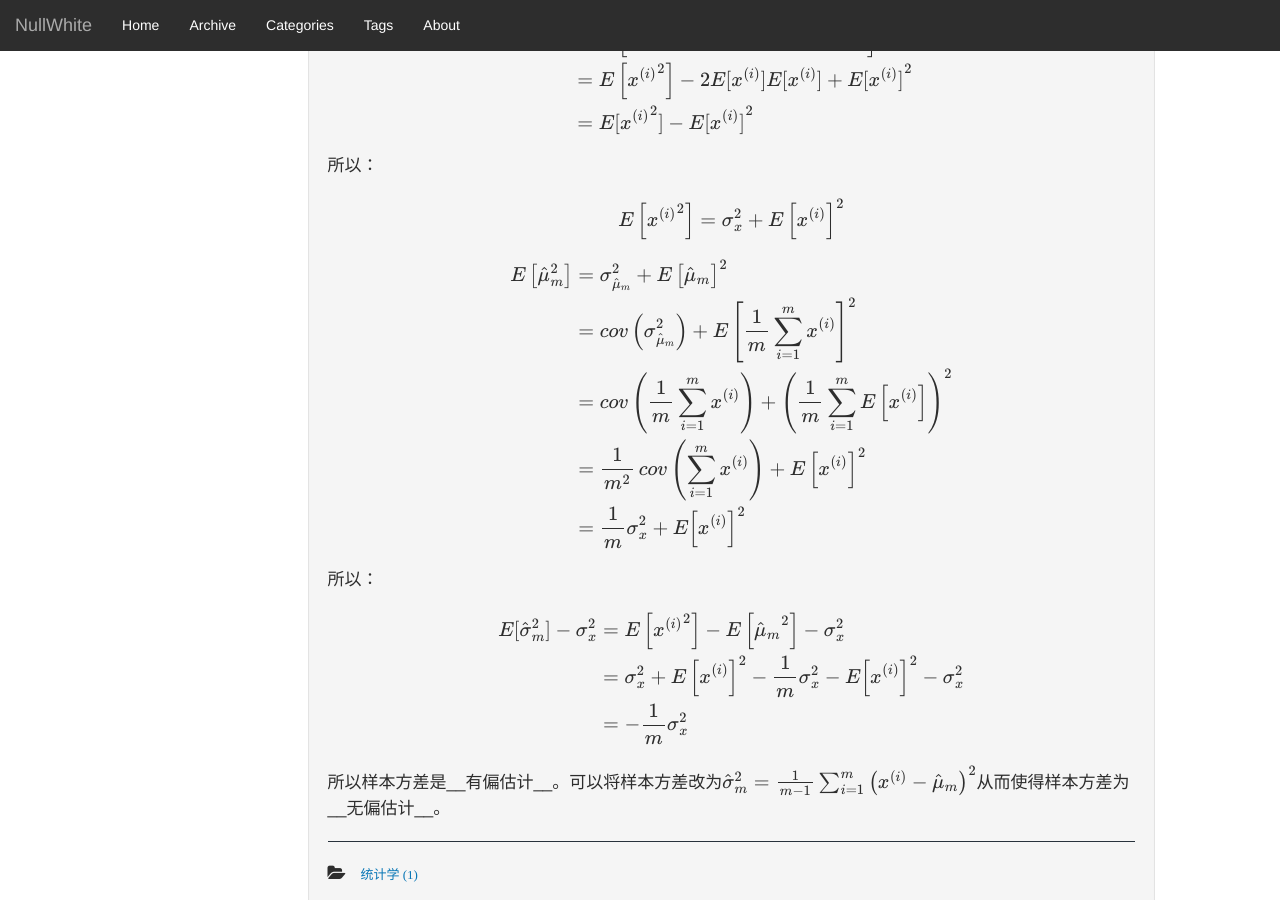
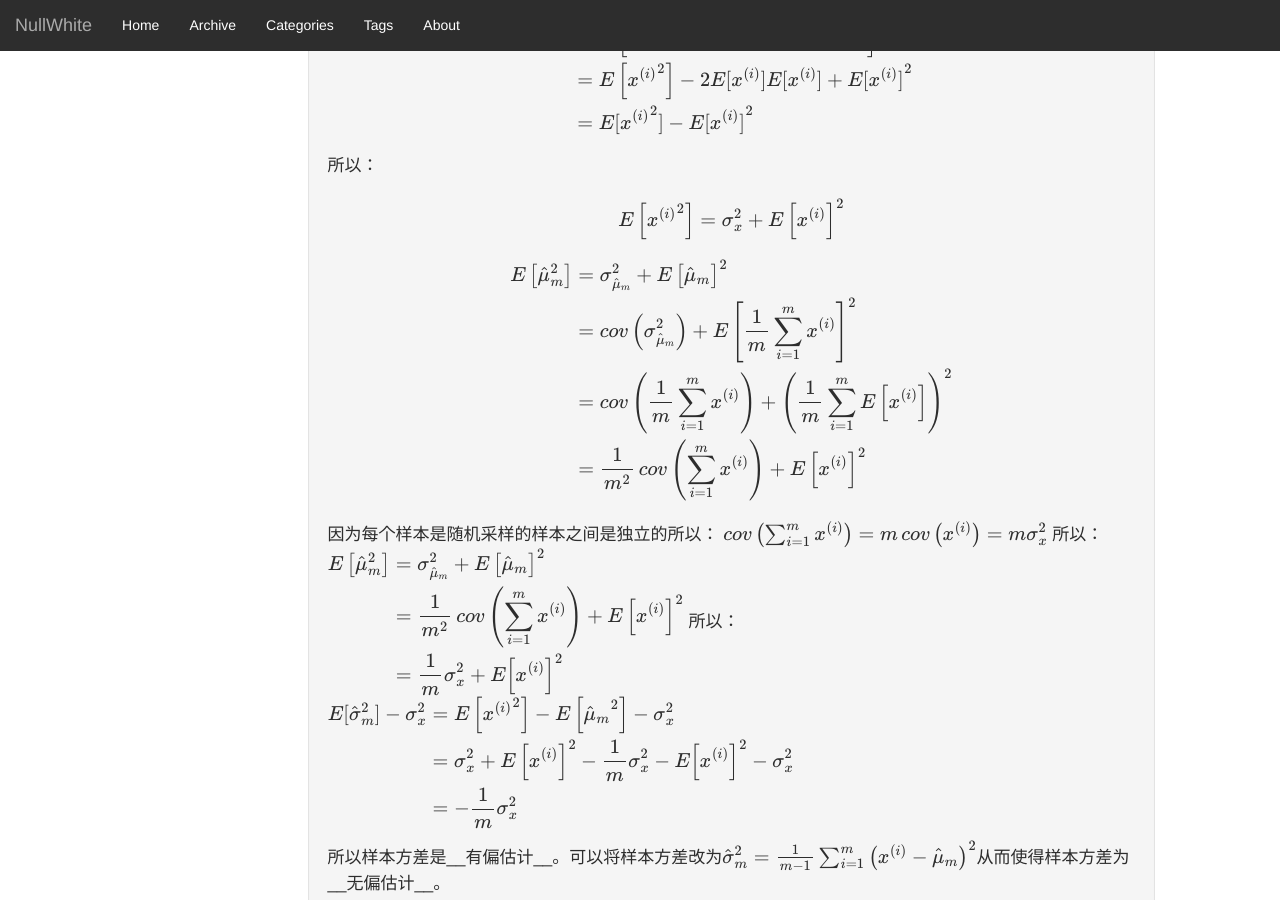
Before and after one commit to NullWhite/NullWhite.github.io, a Jekyll site: the page built from _posts/2017-11-9-高斯分布样本均值与样本方差偏差证明.md, in a window 1280 px wide and 900 px high, scrolled down 1510 px. Built offline with Jekyll 4.4.1, drawn with Linux system fonts in a browser that asks for light colours; formulas are drawn with MathJax 3.

Commit message:
修改高斯分布样本均值与样本方差偏差证明

```diff
--- a/_posts/2017-11-9-高斯分布样本均值与样本方差偏差证明.md
+++ b/_posts/2017-11-9-高斯分布样本均值与样本方差偏差证明.md
@@ -80,13 +80,23 @@ $$
 E\left[\hat\mu_m^2\right]&=\sigma_{\hat\mu_m}^2 + {E\left[\hat\mu_m\right]}^2\\
 &=\mathop{cov}\left(\sigma_{\hat\mu_m}^2\right)+{E\left[\frac{1}{m}\sum_{i=1}^mx^{(i)}\right]}^2\\
 &=\mathop{cov}\left(\frac{1}{m}\sum_{i=1}^mx^{(i)}\right)+\left(\frac{1}{m}\sum_{i=1}^mE\left[x^{(i)}\right]\right)^2\\
+&=\frac{1}{m^2}\mathop{cov}\left(\sum_{i=1}^mx^{(i)}\right)+{E\left[x^{(i)}\right]}^2
+\end{align}
+$$
+
+因为每个样本是随机采样的样本之间是独立的所以：
+$$
+{cov}\left(\sum_{i=1}^mx^{(i)}\right)=m\mathop{cov}\left(x^{(i)}\right)=m\sigma_x^2
+$$
+所以：
+$$
+\begin{align}
+E\left[\hat\mu_m^2\right]&=\sigma_{\hat\mu_m}^2 + {E\left[\hat\mu_m\right]}^2\\
 &=\frac{1}{m^2}\mathop{cov}\left(\sum_{i=1}^mx^{(i)}\right)+{E\left[x^{(i)}\right]}^2\\
 &=\frac{1}{m}\sigma_x^2+E\left[x^{(i)}\right]^2
 \end{align}
 $$
-
 所以：
-
 $$
 \begin{align}
 E[\hat\sigma_m^2]-\sigma_x^2&=E\left[{x^{(i)}}^2\right]-E\left[{\hat\mu_m}^2\right]-\sigma_x^2\\
```
